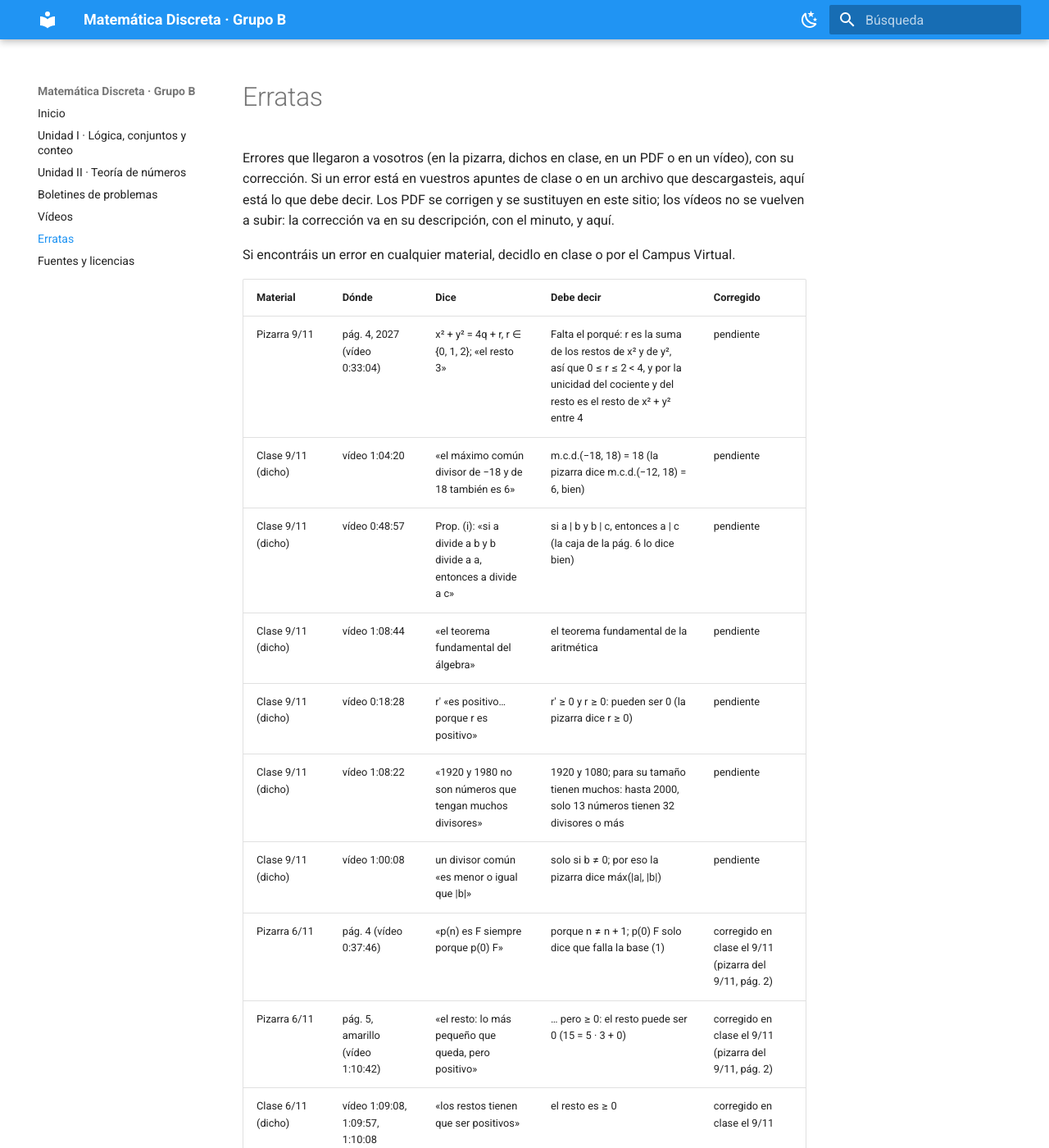
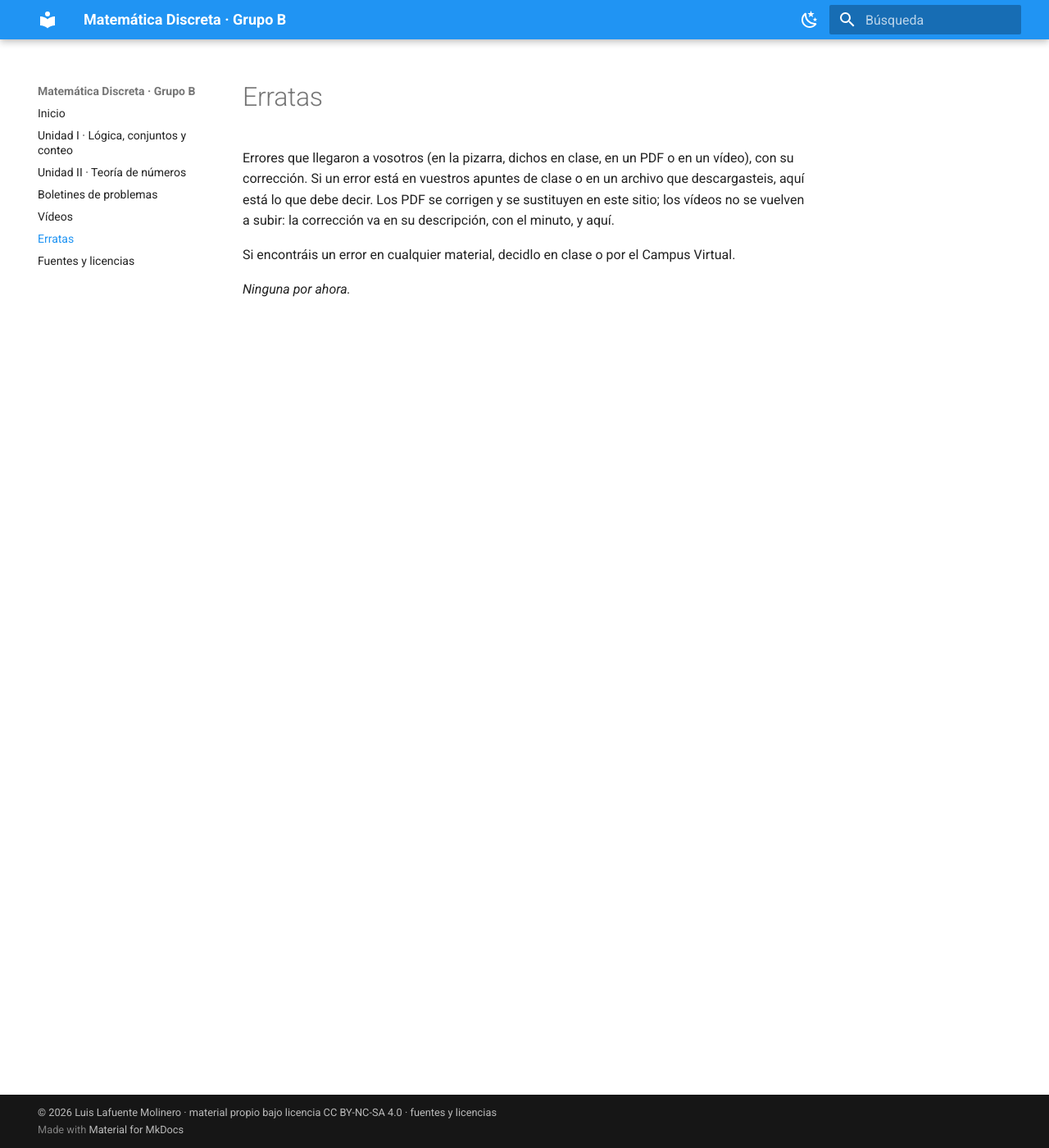
Before and after one commit to llafuent/md2627, an MkDocs documentation site: the page built from docs/erratas.md, in a window 1280 px wide and 1400 px high. Shown: the whole window at 82% size. Built offline with MkDocs 1.6.1 and Material for MkDocs 9.7.7, drawn with Linux system fonts in a browser that asks for light colours; some of the changed text lies outside the part shown.

Commit message:
Erratas: retirar las filas de 6/11 y 9/11 hasta que Luis revise notes.md (publicadas por error con la guía L12)

```diff
--- a/docs/erratas.md
+++ b/docs/erratas.md
@@ -7,23 +7,9 @@ minuto, y aquí.
 
 Si encontráis un error en cualquier material, decidlo en clase o por el Campus Virtual.
 
+*Ninguna por ahora.*
+
+<!-- Al añadir la primera fila, sustituir la línea anterior por la cabecera de la tabla:
 | Material | Dónde | Dice | Debe decir | Corregido |
 |---|---|---|---|---|
-| Pizarra 9/11 | pág. 4, 2027 (vídeo 0:33:04) | x² + y² = 4q + r, r ∈ {0, 1, 2}; «el resto 3» | Falta el porqué: r es la suma de los restos de x² y de y², así que 0 ≤ r ≤ 2 < 4, y por la unicidad del cociente y del resto es el resto de x² + y² entre 4 | pendiente |
-| Clase 9/11 (dicho) | vídeo 1:04:20 | «el máximo común divisor de −18 y de 18 también es 6» | m.c.d.(−18, 18) = 18 (la pizarra dice m.c.d.(−12, 18) = 6, bien) | pendiente |
-| Clase 9/11 (dicho) | vídeo 0:48:57 | Prop. (i): «si a divide a b y b divide a a, entonces a divide a c» | si a \| b y b \| c, entonces a \| c (la caja de la pág. 6 lo dice bien) | pendiente |
-| Clase 9/11 (dicho) | vídeo 1:08:44 | «el teorema fundamental del álgebra» | el teorema fundamental de la aritmética | pendiente |
-| Clase 9/11 (dicho) | vídeo 0:18:28 | r′ «es positivo… porque r es positivo» | r′ ≥ 0 y r ≥ 0: pueden ser 0 (la pizarra dice r ≥ 0) | pendiente |
-| Clase 9/11 (dicho) | vídeo 1:08:22 | «1920 y 1980 no son números que tengan muchos divisores» | 1920 y 1080; para su tamaño tienen muchos: hasta 2000, solo 13 números tienen 32 divisores o más | pendiente |
-| Clase 9/11 (dicho) | vídeo 1:00:08 | un divisor común «es menor o igual que \|b\|» | solo si b ≠ 0; por eso la pizarra dice máx(\|a\|, \|b\|) | pendiente |
-| Pizarra 6/11 | pág. 4 (vídeo 0:37:46) | «p(n) es F siempre porque p(0) F» | porque n ≠ n + 1; p(0) F solo dice que falla la base (1) | corregido en clase el 9/11 (pizarra del 9/11, pág. 2) |
-| Pizarra 6/11 | pág. 5, amarillo (vídeo 1:10:42) | «el resto: lo más pequeño que queda, pero positivo» | … pero ≥ 0: el resto puede ser 0 (15 = 5 · 3 + 0) | corregido en clase el 9/11 (pizarra del 9/11, pág. 2) |
-| Clase 6/11 (dicho) | vídeo 1:09:08, 1:09:57, 1:10:08 | «los restos tienen que ser positivos» | el resto es ≥ 0 | corregido en clase el 9/11 |
-| Clase 6/11 (dicho) | vídeo 0:03:19 | √2027 «alrededor del 46… del 1 al 46» | √2027 ≈ 45,02: 45² = 2025 < 2027 < 46² = 2116 | dicho bien el 9/11 (vídeo 0:26:09) |
-| Clase 6/11 (dicho) | vídeo 0:11:11 | la buena ordenación falla «porque no sea vacío» | porque sea vacío | pendiente |
-| Clase 6/11 (dicho) | vídeo 1:09:36 | con dividendo negativo, «os tenéis que pasar en valor absoluto» | se llega o se pasa: −15 = 5 · (−3) + 0 | pendiente |
-| Clase 6/11 (dicho) | vídeo 0:17:20 | la conclusión de la inducción, «para todo n» | para todo n ≥ n₀ (la caja lo dice bien) | pendiente |
-| Clase 6/11 (dicho) | vídeo 0:28:35 | «m − 1 es mayor o igual que 0» | m − 1 ≥ n₀ | pendiente |
-| Clase 6/11 (dicho) | vídeo 0:28:30–0:28:45 | la ficha anterior a m, «delante» y luego «detrás» | la ficha justo antes de m | aclarado en clase el 6/11 (vídeo 0:30:52) |
-| Clase 6/11 (dicho) | vídeo 0:48:40 | «el resto nunca puede dar más grande que el divisor» | ni igual: 0 ≤ r < a | pendiente |
-| Clase 6/11 (dicho) | vídeo 0:55:12 | b + a\|b\| «me va a dar siempre positiva» | ≥ 0: puede ser 0 (a = 1, b < 0) | pendiente |
+Una fila por error, la sesión más reciente primero (regla: CLAUDE.md §9, paso 4). -->
```
